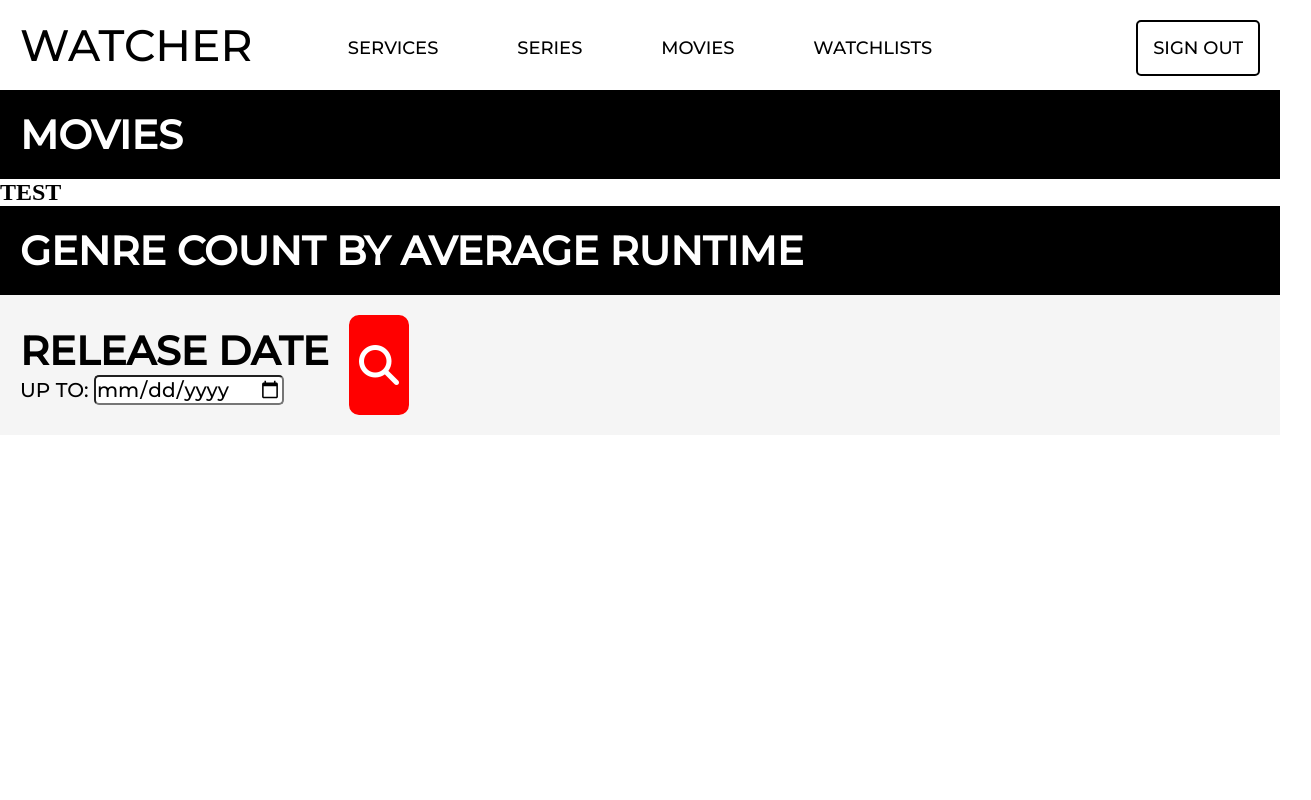
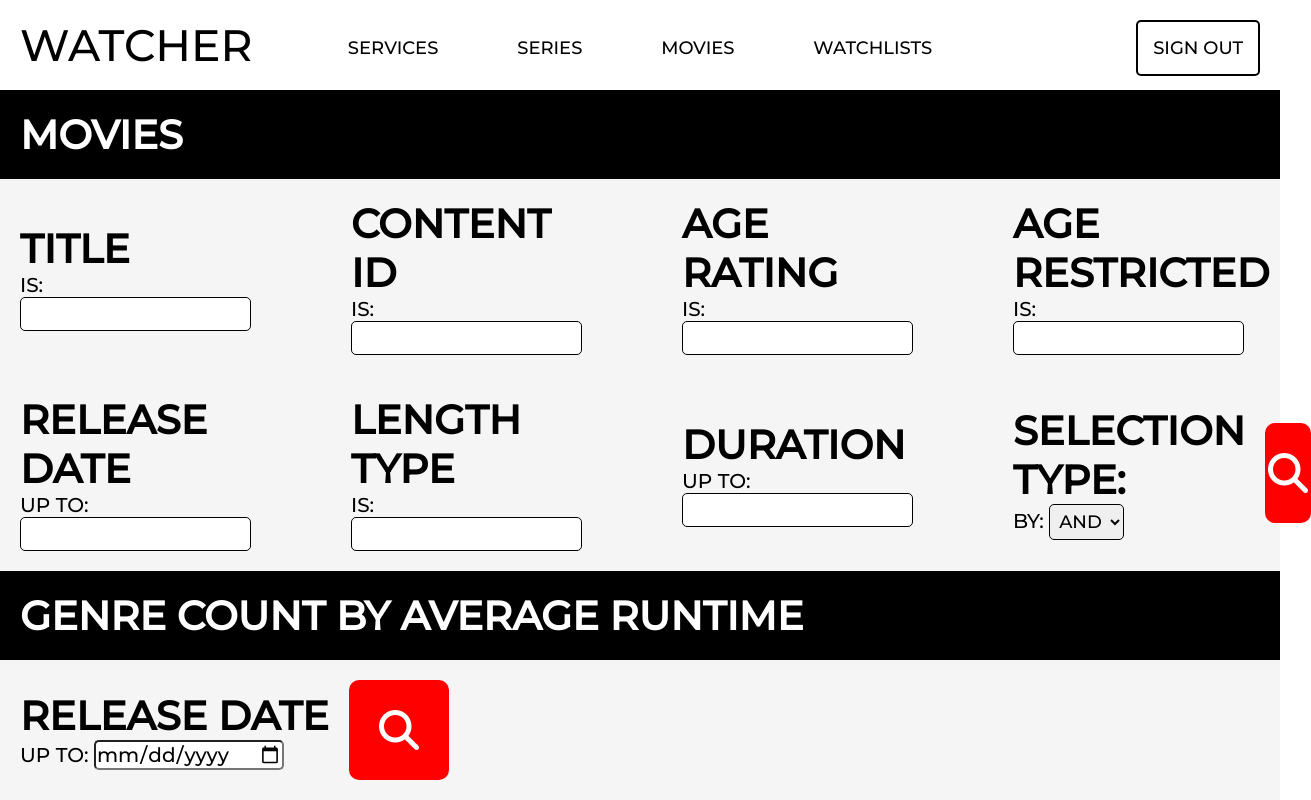
Before and after one commit to MrAnderson1971/MovieTracker, a website: page frontend/movies.html in a window 1280 px wide. Shown: the whole page, 1311 px wide, since content can reach past the window. Drawn offline with Linux system fonts and the light colour scheme; sample sign-in values are in the browser's storage.

Commit message:
Added ui for movie searching

```diff
--- a/frontend/movies.html
+++ b/frontend/movies.html
@@ -30,9 +30,67 @@
 <div class="info">
     <h1>MOVIES</h1>
 </div>
-<div>
-    <h2>TEST</h2>
+
+<div class="moviesSelector">
+    <div class="A">
+        <h1>TITLE</h1>
+        <label for="movieTitle">IS:</label>
+        <input type="text" id="movieTitle"><br>
+    </div>
+
+    <div class="B">
+        <h1>CONTENT ID</h1>
+        <label for="movieID">IS:</label>
+        <input type="text" id="movieID"><br>
+    </div>
+
+    <div class="B">
+        <h1>AGE RATING</h1>
+        <label for="movieAgeRating">IS:</label>
+        <input type="text" id="movieAgeRating"><br>
+    </div>
+
+    <div class="B">
+        <h1>AGE RESTRICTED</h1>
+        <label for="movieAgeRes">IS:</label>
+        <input type="text" id="movieAgeRes"><br>
+    </div>
 </div>
+
+
+<div class="moviesSelector">
+    <div class="A">
+        <h1>RELEASE DATE</h1>
+        <label for="movieReleaseDate">UP TO:</label>
+        <input type="text" id="movieReleaseDate"><br>
+    </div>
+
+    <div class="B">
+        <h1>LENGTH TYPE</h1>
+        <label for="movieLengthType">IS:</label>
+        <input type="text" id="movieLengthType"><br>
+    </div>
+
+    <div class="B">
+        <h1>DURATION</h1>
+        <label for="movieDuration">UP TO:</label>
+        <input type="text" id="movieDuration"><br>
+    </div>
+
+    <div class="C">
+        <h1>SELECTION TYPE:</h1>
+        <label for="movieSelectionType">BY:</label>
+        <select id="movieSelectionType">
+            <option value="and">AND</option>
+            <option value="or">OR</option>
+        </select>
+    </div>
+
+    <button id="searchMovies" value="searchMovies">
+        <i class="fa-solid fa-magnifying-glass"></i>
+    </button>
+</div>
+
 
 <div class="info">
     <h1>GENRE COUNT BY AVERAGE RUNTIME</h1>
--- a/frontend/style.css
+++ b/frontend/style.css
@@ -364,7 +364,7 @@
     padding: 20px;
 }
 
-.servicesSelector {
+.servicesSelector, .moviesSelector {
     display: flex;
     justify-content: flex-start;
     align-items: center;
@@ -594,8 +594,8 @@
     padding: 5px;
 }
 
-#searchShows, #searchGenre {
-    width: 60px;
+#searchShows, #searchGenre, #searchMovies {
+    width: 100px;
     height: 100px;
     background-color: red;
     color: white;
@@ -605,11 +605,11 @@
     margin-left: 20px;
 }
 
-#searchShows i, #searchGenre i {
+#searchShows i, #searchGenre i, #searchMovies i {
     font-size: 40px;
 }
 
-#searchShows:hover, #searchGenre:hover {
+#searchShows:hover, #searchGenre:hover, #searchMovies:hover {
     color: white;
     background-color: red;
     border: 2px solid black;
```
